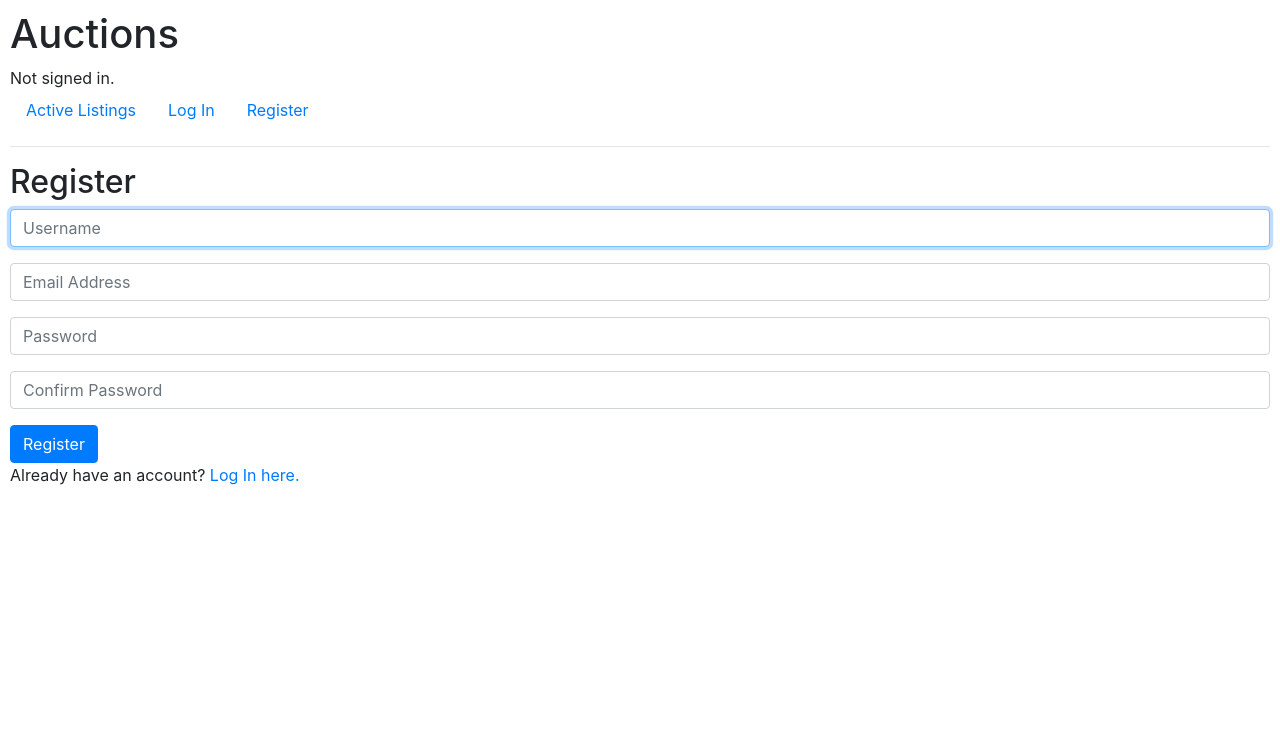
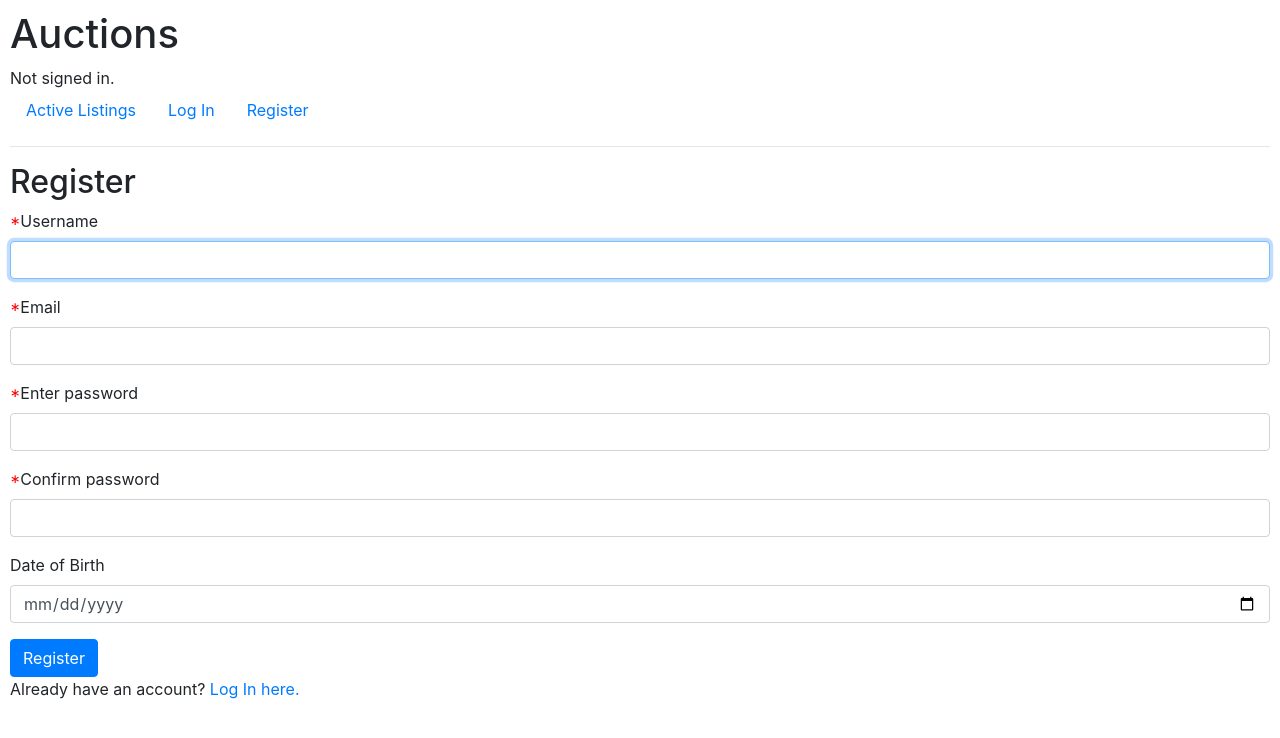
Before and after one commit to wrbyepct/commerce, a Django app: page /register in a window 1280 px wide. Shown: the top 738 px of the page. Run offline with Django 3.2, Linux system fonts and the light colour scheme; some libraries are stand-ins or nearby versions.

Commit message:
Modified User model with birthday field and add CustomUserForm class

```diff
--- /dev/null
+++ b/auctions/forms.py
@@ -0,0 +1,60 @@
+from django import forms
+from django.contrib.auth.forms import UserCreationForm, UserChangeForm
+
+from .models import User
+
+
+class CustomUserCreationForm(UserCreationForm):
+    username = forms.CharField(
+            label= 'Username',
+            widget= forms.TextInput(attrs={"title": "Enter your username"})
+        )
+
+    email = forms.CharField(
+            widget= forms.TextInput(attrs={"title": "Enter valid email address."})
+        )
+
+    password1 = forms.CharField(
+        label='Enter password',
+        widget= forms.PasswordInput(attrs={
+            "title": """Your password can’t be too similar to your other personal information.
+Your password must contain at least 8 characters.
+Your password can’t be a commonly used password.
+Your password can’t be entirely numeric."""})
+    )
+
+    password2 = forms.CharField(
+        label='Confirm password',
+        widget= forms.PasswordInput(attrs={
+            "name": "confirmation",
+            "title": """Re-enter your password."""})
+    )
+
+    birthday = forms.DateField(
+        label = 'Date of Birth',
+        widget= forms.DateInput(attrs={
+            'type': 'date',
+            'title': 'Pick your birth date from the calendar or type it in YYYY-MM-DD format.'
+        }),
+        required=False
+    )
+
+    def clean_birthday(self):
+        birthday = self.cleaned_data["birthday"]
+        if birthday == "":
+            return None
+        return birthday
+
+    required_css_class = 'required'
+
+    class Meta(UserCreationForm.Meta):
+        model = User
+        fields = ('username', 'email', 'password1', 'password2', 'birthday',)
+
+    def __init__(self, *args, **kwargs):
+        super().__init__(*args, **kwargs)
+
+        for field_name, field in self.fields.items():
+            field.widget.attrs.update({
+                'class': 'form-control'
+            })
--- a/auctions/models.py
+++ b/auctions/models.py
@@ -3,4 +3,18 @@ from django.db import models
 
 
 class User(AbstractUser):
+    birthday = models.DateField(null=True, blank=True)
+
+
+
+class AuctionListings(models.Model):
     pass
+
+
+
+class Bids(models.Model):
+    pass
+
+
+class Comment(models.Model):
+    pass
--- /dev/null
+++ b/auctions/static/auctions/_global.scss
@@ -0,0 +1,8 @@
+body {
+    padding: 10px;
+}
+
+.required::before {
+    content: "*";
+    color: red;
+}
--- a/auctions/static/auctions/styles.css
+++ b/auctions/static/auctions/styles.css
@@ -1,3 +1,8 @@
 body {
-    padding: 10px;
+  padding: 10px;
 }
+
+.required::before {
+  content: "*";
+  color: red;
+}/*# sourceMappingURL=styles.css.map */
--- /dev/null
+++ b/auctions/static/auctions/styles.scss
@@ -0,0 +1 @@
+@import "global";
--- a/auctions/templates/auctions/register.html
+++ b/auctions/templates/auctions/register.html
@@ -8,9 +8,20 @@
         <div>{{ message }}</div>
     {% endif %}
 
+
     <form action="{% url 'register' %}" method="post">
         {% csrf_token %}
-        <div class="form-group">
+        {% for field in form %}
+
+            <div class="form-group">
+                <label class="{% if field.field.required %}required{% else %}{% endif %}" for="{{ field.id_for_label }}">{{ field.label }}</label>
+                {{ field }}
+            </div>
+        {% endfor %}
+
+        <input class="btn btn-primary" type="submit" value="Register">
+
+        <!-- <div class="form-group">
             <input class="form-control" autofocus type="text" name="username" placeholder="Username">
         </div>
         <div class="form-group">
@@ -22,7 +33,7 @@
         <div class="form-group">
             <input class="form-control" type="password" name="confirmation" placeholder="Confirm Password">
         </div>
-        <input class="btn btn-primary" type="submit" value="Register">
+        <input class="btn btn-primary" type="submit" value="Register"> -->
     </form>
 
     Already have an account? <a href="{% url 'login' %}">Log In here.</a>
--- a/auctions/views.py
+++ b/auctions/views.py
@@ -5,6 +5,7 @@ from django.shortcuts import render
 from django.urls import reverse
 
 from .models import User
+from .forms import CustomUserCreationForm
 
 
 def index(request):
@@ -38,12 +39,16 @@ def logout_view(request):
 
 def register(request):
     if request.method == "POST":
+
+
         username = request.POST["username"]
         email = request.POST["email"]
+        birthday = request.POST["birthday"]
 
         # Ensure password matches confirmation
-        password = request.POST["password"]
-        confirmation = request.POST["confirmation"]
+        password = request.POST["password1"]
+        confirmation = request.POST["password2"]
+
         if password != confirmation:
             return render(request, "auctions/register.html", {
                 "message": "Passwords must match."
@@ -51,13 +56,23 @@ def register(request):
 
         # Attempt to create new user
         try:
-            user = User.objects.create_user(username, email, password)
+            user = User.objects.create_user(
+                username=username,
+                email=email,
+                password=password,
+            )
+
+            user.birthday = None if birthday == "" else birthday
             user.save()
         except IntegrityError:
+            form = CustomUserCreationForm(request.POST)
             return render(request, "auctions/register.html", {
-                "message": "Username already taken."
+                "message": "Username already taken.",
+                "form": form
             })
         login(request, user)
         return HttpResponseRedirect(reverse("index"))
+
     else:
-        return render(request, "auctions/register.html")
+        register_form = CustomUserCreationForm()
+        return render(request, "auctions/register.html", {"form": register_form })
--- a/commerce/settings.py
+++ b/commerce/settings.py
@@ -32,6 +32,7 @@ ALLOWED_HOSTS = []
 
 INSTALLED_APPS = [
     'auctions',
+    'livereload',
     'django.contrib.admin',
     'django.contrib.auth',
     'django.contrib.contenttypes',
@@ -120,3 +121,7 @@ USE_TZ = True
 # https://docs.djangoproject.com/en/3.0/howto/static-files/
 
 STATIC_URL = '/static/'
+
+
+# Slience primary key auto-create warning
+SILENCED_SYSTEM_CHECKS = ['models.W042']
```
Also changed, not shown: auctions/migrations/0002_auctionlistings_bids_comment_user_birthday.py (added), auctions/static/auctions/_vairables.scss (added), db.sqlite3, 1 other file.
